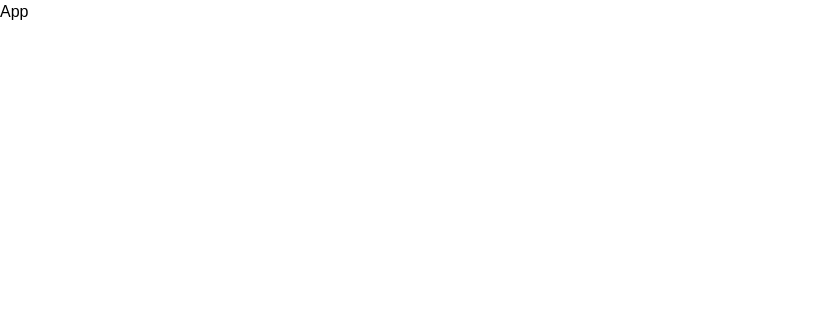
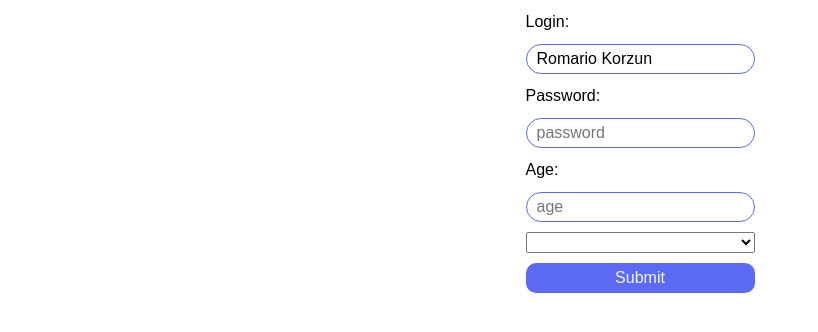
Before and after one commit to mrkorzun/react, a React (Vite) app: page / in a window 1280 px wide. Shown: the top 332 px of the page, without its empty margins (0-818 px from the left). Built offline with nearby package versions, Linux system fonts and the light colour scheme.

Commit message:
разбираюсь с формами более подробнее

```diff
--- a/src/components/Forms/App.module.css
+++ b/src/components/Forms/App.module.css
@@ -0,0 +1,6 @@
+.app {
+  display: flex;
+  flex-direction: column;
+  justify-content: center;
+  align-items: center;
+}
--- a/src/components/Forms/App.tsx
+++ b/src/components/Forms/App.tsx
@@ -1,7 +1,12 @@
 import css from "./App.module.css";
+import Form from "./Forms/Form";
 
 const App = () => {
-  return <div className={css["app"]}>App</div>;
+  return (
+    <div className={css["app"]}>
+      <Form />
+    </div>
+  );
 };
 
 export default App;
--- /dev/null
+++ b/src/components/Forms/Forms/Form.module.css
@@ -0,0 +1,40 @@
+.forms {
+  display: flex;
+  flex-wrap: wrap;
+}
+
+form {
+  display: flex;
+  flex-direction: column;
+  gap: 10px;
+  margin: 10px 10px;
+}
+
+input {
+  border: 1px solid #5c69f5;
+  padding: 0 10px;
+  height: 30px;
+  border-radius: 20px;
+}
+
+input:focus {
+  outline: none;
+  border: 1px solid #f55c5c;
+  color: #f55c5c;
+}
+
+button {
+  cursor: pointer;
+  height: 30px;
+
+  color: aliceblue;
+
+  border: none;
+  border-radius: 10px;
+  background-color: #5c69f5;
+}
+
+button:focus,
+button:hover {
+  background-color: blue;
+}
--- /dev/null
+++ b/src/components/Forms/Forms/Form.tsx
@@ -0,0 +1,35 @@
+import css from "./Form.module.css";
+import { useId } from "react";
+
+const Form = () => {
+  const id = useId();
+  return (
+    <div className={css["forms"]}>
+      <form action="" className={css["login"]}>
+        <label htmlFor={`${id}-username`}>Login:</label>
+        <input
+          id={`${id}-username`}
+          type="text"
+          name="username"
+          defaultValue="Romario Korzun"
+          placeholder="username"
+        />
+        <label htmlFor={`${id}-pass`}>Password:</label>
+        <input
+          id={`${id}-pass`}
+          type="password"
+          name="password"
+          placeholder="password"
+        />
+        <label htmlFor={`${id}-age`}>Age:</label>
+        <input id={`${id}-age`} type="number" name="age" placeholder="age" />
+        <select name="city" id="">
+          City:
+        </select>
+        <button type="submit">Submit</button>
+      </form>
+    </div>
+  );
+};
+
+export default Form;
```
